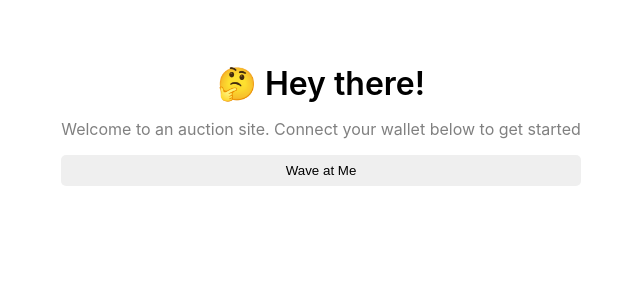
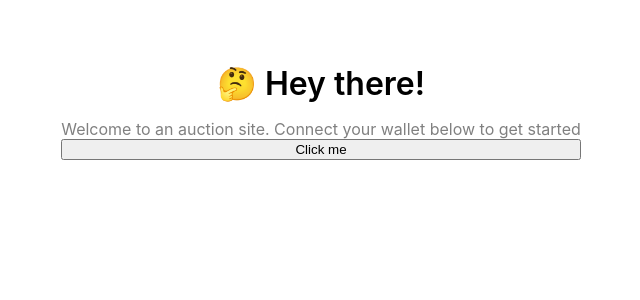
Before and after one commit to tylerelston/solidity-generative-art-test, a React (Create React App) app: page / in a window 1280 px wide. Shown: the top 300 px of the page, without its empty margins (319-959 px from the left). Built offline with nearby package versions, Linux system fonts and the light colour scheme.

Commit message:
wallet login

```diff
--- a/src/App.js
+++ b/src/App.js
@@ -3,10 +3,48 @@ import { ethers } from "ethers";
 import './App.css';
 
 export default function App() {
+  const [currAccount, setCurrentAccount] = React.useState("");
 
-  const wave = () => {
+  const checkIfWalletConnected = () => {
+    const { ethereum } = window;
+    if (!ethereum){
+      console.log("You need a MetaMask account!");
+      return;
+    } else {
+      console.log("Ethereum object:", ethereum);
+    }
 
+    ethereum.request({method: "eth_accounts"})
+      .then(accounts => {
+        if (accounts.length !== 0) {
+          const account = accounts[0];
+          console.log("Found authorized account:", account);
+
+          setCurrentAccount(account);
+        } else {
+          console.log("No authorized account found");
+        }
+      })
   }
+
+  const connectWallet = () => {
+    const { ethereum } = window;
+    if (!ethereum) {
+      alert("MetaMask is required to use this site");
+    }
+
+    ethereum.request({method: "eth_requestAccounts"})
+      .then(accounts => {
+        console.log("Connected", accounts[0]);
+        setCurrentAccount(accounts[0]);
+      })
+      .catch(err => console.log(err));
+  }
+
+  React.useEffect(() => {
+    console.log("Test");
+    checkIfWalletConnected();
+  }, [])
 
   return (
     <div className="mainContainer">
@@ -20,9 +58,13 @@ export default function App() {
         Welcome to an auction site. Connect your wallet below to get started
         </div>
 
-        <button className="waveButton" onClick={wave}>
-          Wave at Me
+
+        {currAccount ? null : (
+          <button className="button" onClick={connectWallet}>
+          Click me
         </button>
+        )}
+
       </div>
     </div>
   );
```
